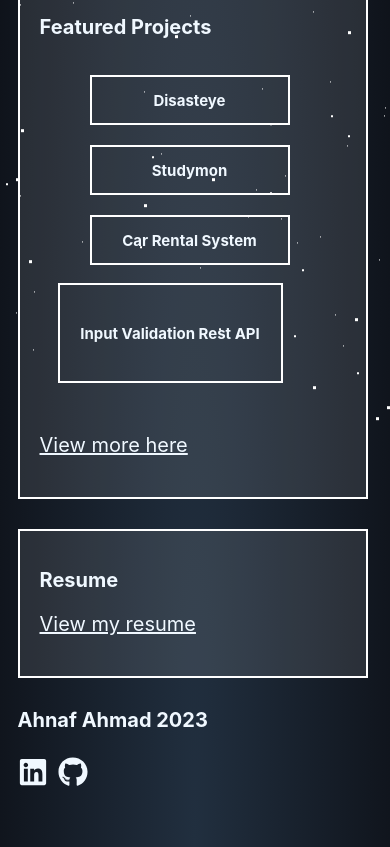
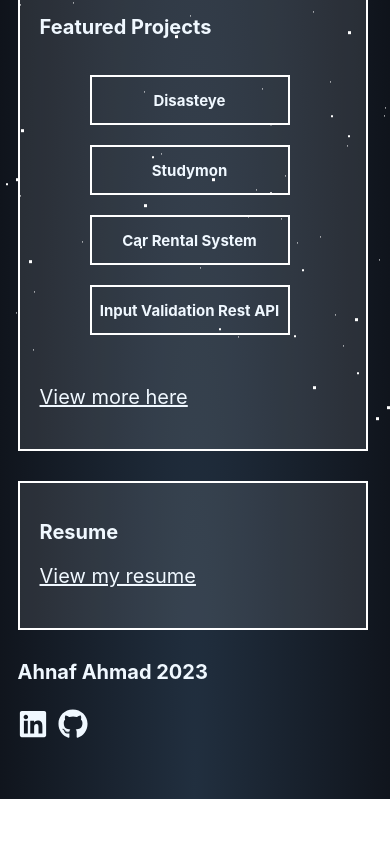
Before and after one commit to developer-xyyz/portfolio-app, a React (Create React App) app: page / in a window 390 px wide. Shown: the part 1397-2244 px from the top of the page. After the commit the page ends 2196 px from the top, so only its background shows below. Built offline with nearby package versions, Linux system fonts and the light colour scheme.

Commit message:
updated mobile view

```diff
--- a/src/components/styles/Projects.css
+++ b/src/components/styles/Projects.css
@@ -97,6 +97,13 @@
     height: 50px;
     padding: 0;
   }
+  .IVRestAPI{
+    margin-left: 50px;
+    margin-top: 20px;
+    width: 200px;
+    height: 50px;
+    padding: 0;
+  }
 }
 /*
 @media only screen and (min-width: 768px) {
```
